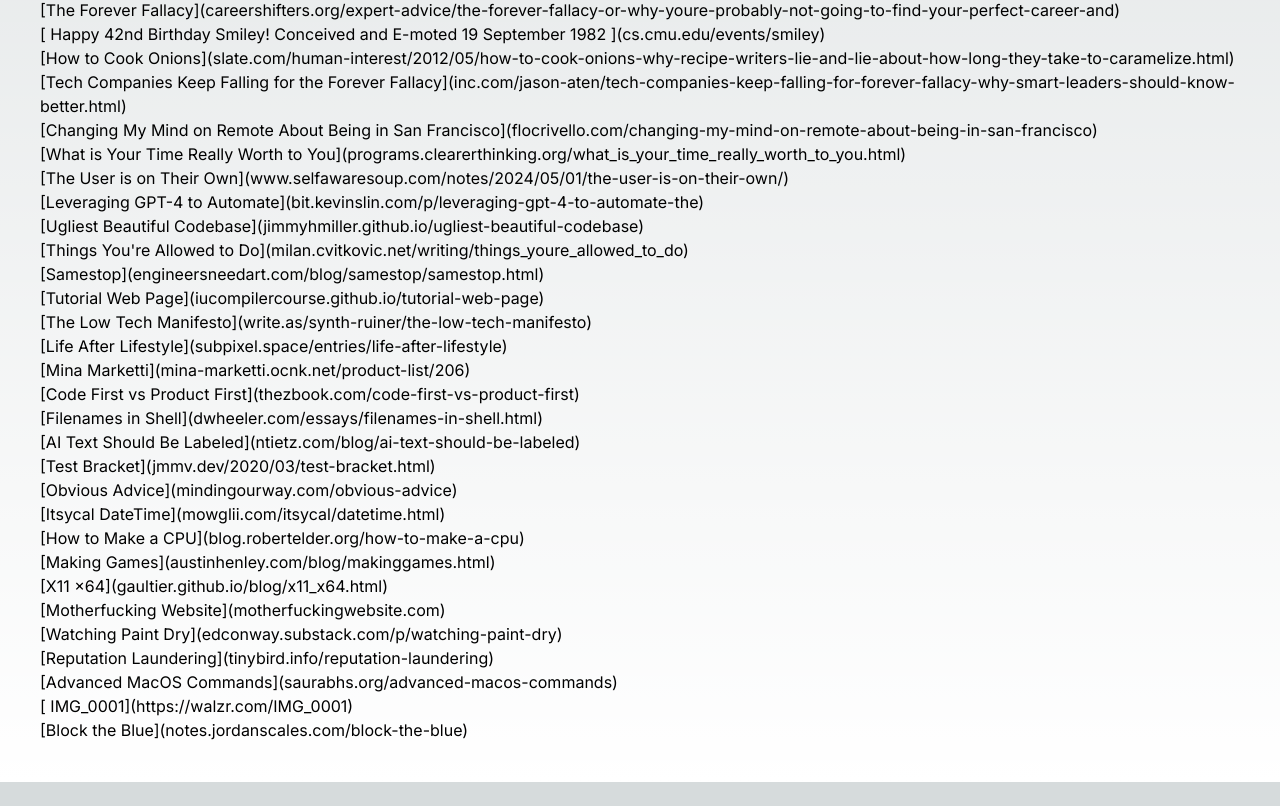
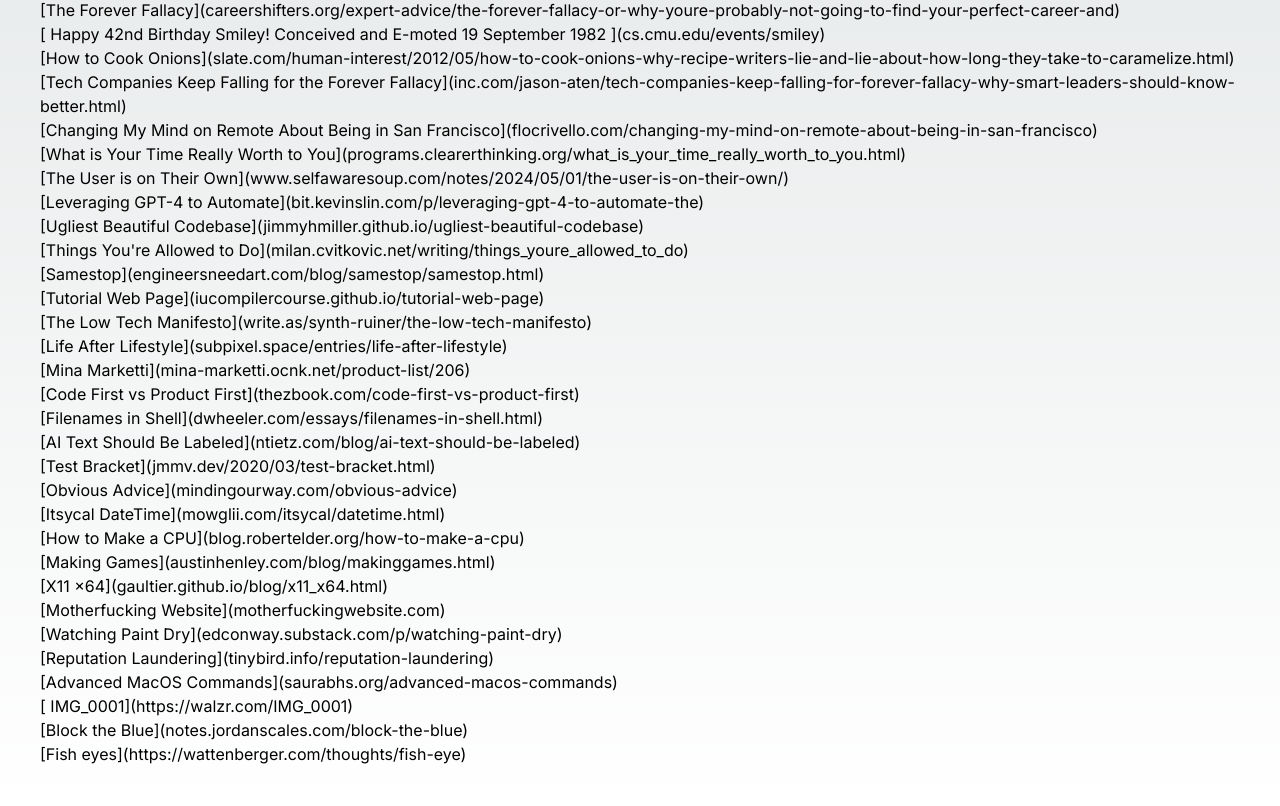
Before and after one commit to 5brian/catalogue, a Next.js app: page /uses/archivepage in a window 1280 px wide. Shown: the part 738-1544 px from the top of the page. Before the commit the page ends 1520 px from the top, so only its background shows below. Built offline with nearby package versions, Linux system fonts and the light colour scheme.

Commit message:
fish-eye

```diff
--- a/src/app/lucky/page.tsx
+++ b/src/app/lucky/page.tsx
@@ -65,6 +65,7 @@
     "https://thecut.com/2023/11/adulthood-is-a-mirage.html",
     "https://blog.samaltman.com/the-days-are-long-but-the-decades-are-short",
     "https://walzr.com/IMG_0001",
+    "https://wattenberger.com/thoughts/fish-eye",
   ];
 
   useEffect(() => {
--- a/src/app/uses/archivepage/page.tsx
+++ b/src/app/uses/archivepage/page.tsx
@@ -451,6 +451,14 @@
             [Block the Blue](notes.jordanscales.com/block-the-blue)
           </Link>
         </p>
+        <p>
+          <Link
+            href="https://wattenberger.com/thoughts/fish-eye"
+            target="_blank"
+          >
+            [Fish eyes](https://wattenberger.com/thoughts/fish-eye)
+          </Link>
+        </p>
       </div>
     </>
   );
--- a/src/app/uses/page.tsx
+++ b/src/app/uses/page.tsx
@@ -74,10 +74,6 @@
             <br />
             zoxide, lazygit; nvimtree, harpoon, treesitter, vimtex
             <br />
-            <i>prev</i>
-            <br />
-            arc, cron, zathura, yabai
-            <br />
             <Link href="https://github.com/5brian?tab=stars" target="_blank">
               [stars]{" "}
             </Link>
```
